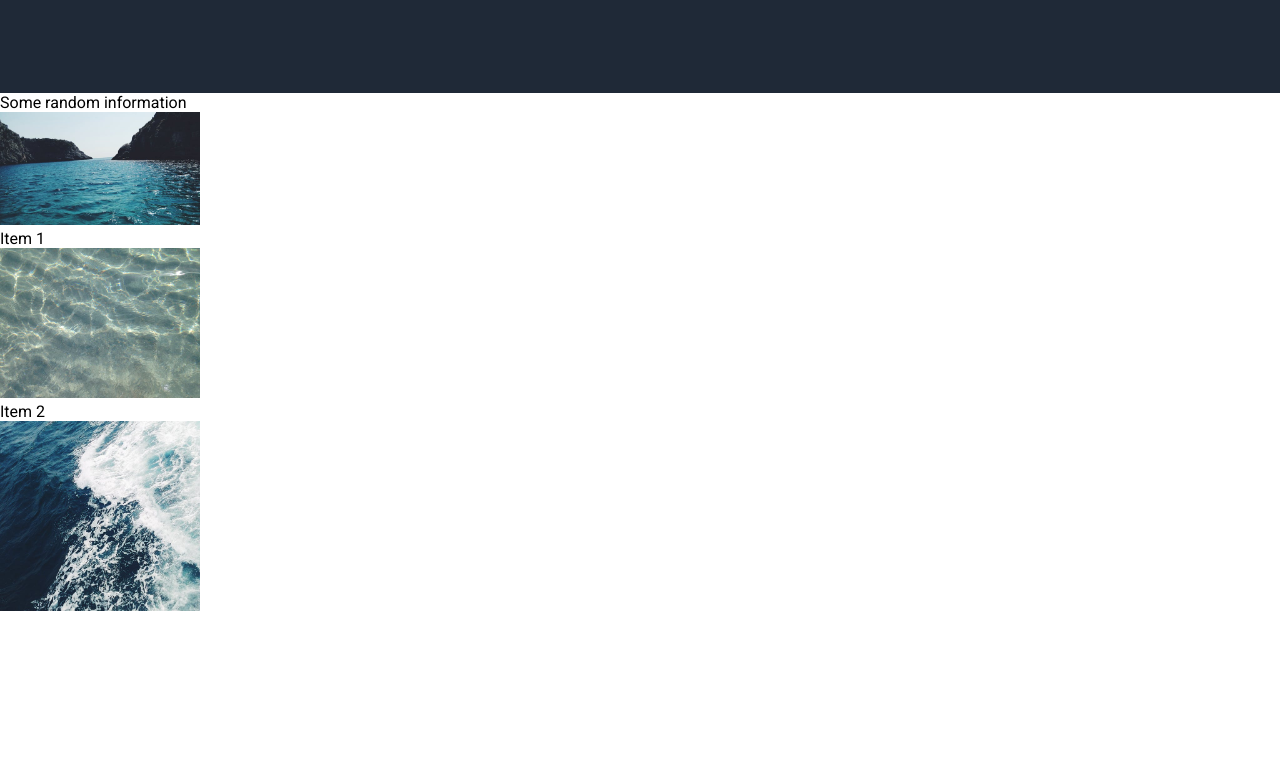
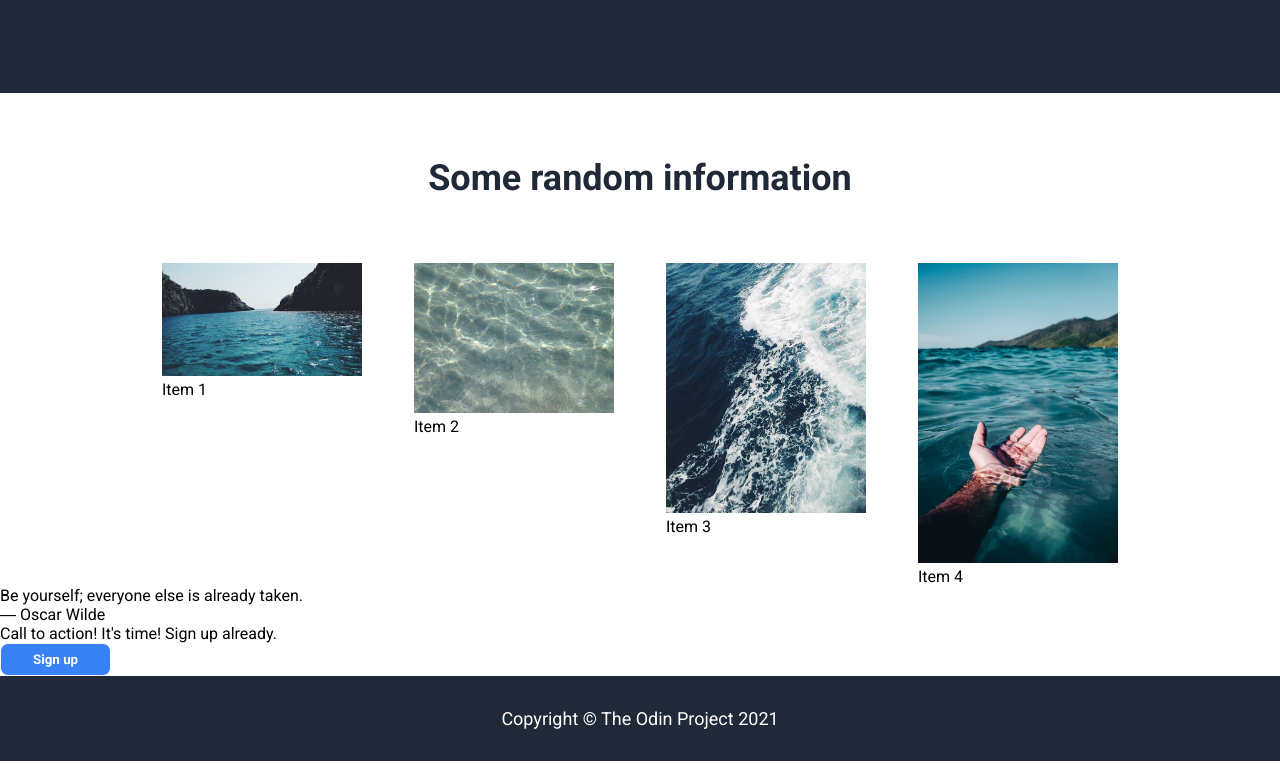
Before and after one commit to FCTanner/odin-landing-page, a plain HTML site: page index.html in a window 1280 px wide. Shown: the part 406-1170 px from the top of the page. Drawn offline with Linux system fonts and the light colour scheme.

Commit message:
style gallery, layout title and images

```diff
--- a/style.css
+++ b/style.css
@@ -87,6 +87,35 @@ button {
     cursor: pointer;
 }
 
+.gallery-container {
+    display: flex;
+    flex-direction: column;
+}
+
+.gallery-title {
+    font-size: 36px;
+    color: #1F2937;
+    font-weight: 900;
+    text-align: center;
+    margin-top: 64px;
+    margin-bottom: 64px;
+}
+
+.gallery-content {
+    display: flex;
+    flex-direction: row;
+    justify-content: center;
+    gap: 52px;
+}
+
+
+
+
+
+
+
+
+
 button.call-to-action {
     border: solid white 1px;
 }
```
